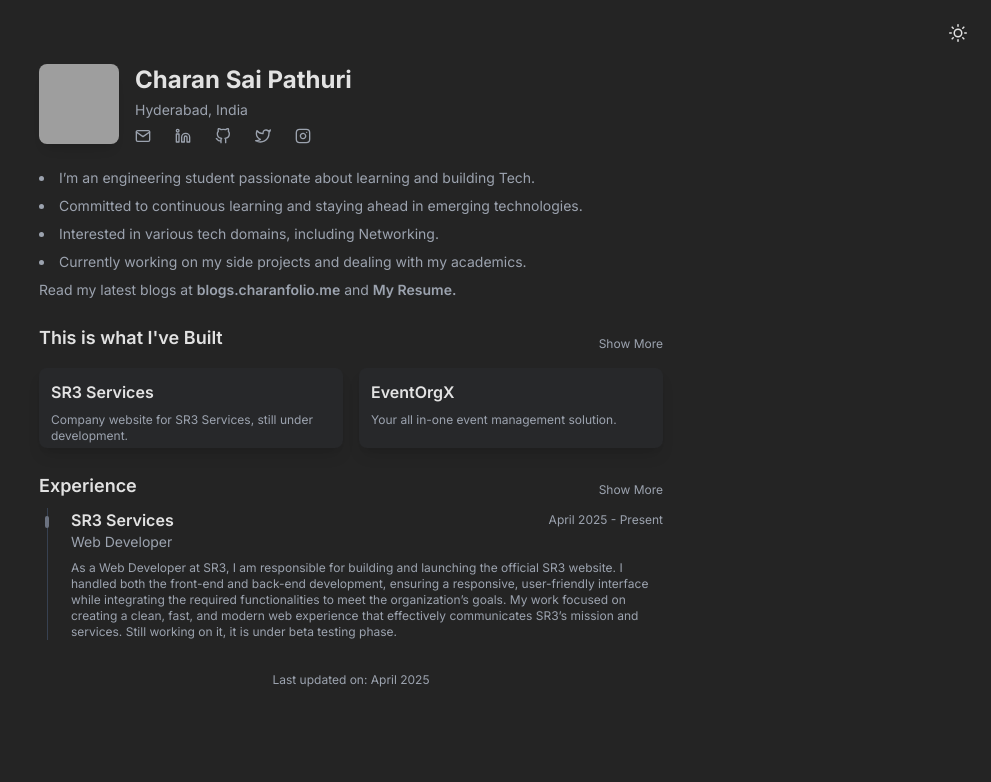
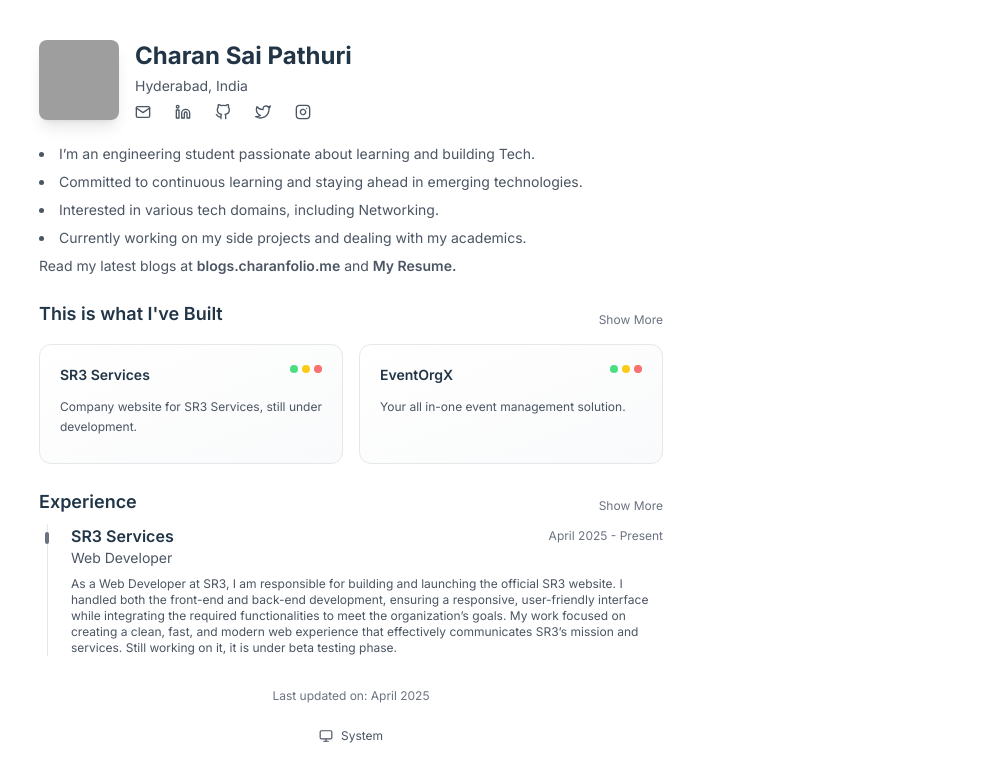
Before and after one commit to Charannsai/charanfolioo, a React (Vite) app: page / in a window 1280 px wide. Shown: the top 782 px of the page, without its empty margins (289-1280 px from the left). Built offline with nearby package versions, Linux system fonts and the light colour scheme; grey boxes are pictures that could not be loaded.

Commit message:
ui fixes

```diff
--- a/src/App.jsx
+++ b/src/App.jsx
@@ -7,24 +7,33 @@
 import Experience from './components/Experience'
 
 function App() {
-  const [theme, setTheme] = useState(() => {
-    if (window.matchMedia('(prefers-color-scheme: light)').matches) {
-      return 'dark'
-    }
-    return 'light'
-  })
-
+  const [theme, setTheme] = useState('system')
   const [isLoading, setIsLoading] = useState(true)
 
   useEffect(() => {
-    document.documentElement.classList.toggle('dark', theme === 'dark')
+    const applyTheme = () => {
+      if (theme === 'system') {
+        const isDark = window.matchMedia('(prefers-color-scheme: dark)').matches
+        document.documentElement.classList.toggle('dark', isDark)
+      } else {
+        document.documentElement.classList.toggle('dark', theme === 'dark')
+      }
+    }
+
+    applyTheme()
     const timer = setTimeout(() => setIsLoading(false), 500)
+
+    if (theme === 'system') {
+      const mediaQuery = window.matchMedia('(prefers-color-scheme: dark)')
+      mediaQuery.addEventListener('change', applyTheme)
+      return () => {
+        clearTimeout(timer)
+        mediaQuery.removeEventListener('change', applyTheme)
+      }
+    }
+
     return () => clearTimeout(timer)
   }, [theme])
-
-  const toggleTheme = () => {
-    setTheme(prevTheme => prevTheme === 'light' ? 'dark' : 'light')
-  }
 
   return (
     <motion.div
@@ -33,11 +42,7 @@
       transition={{ duration: 0.5 }}
       className={`min-h-screen ${isLoading ? 'blur-load' : 'loaded'}`}
     >
-      <div className="absolute top-4 right-4">
-        <ThemeToggle theme={theme} toggleTheme={toggleTheme} />
-      </div>
-
-      <div className="max-w-2xl mx-auto px-6 py-16">
+      <div className="max-w-2xl mx-auto px-6 py-10">
         <Profile />
         {/* <TechStack /> */}
         <Projects />
@@ -47,6 +52,9 @@
             Last updated on: <span className="text-gray-500 dark:text-gray-400">April 2025</span>
           </p>
         </div>
+        <div className="flex justify-center mt-4">
+          <ThemeToggle theme={theme} setTheme={setTheme} />
+        </div>
       </div>
     </motion.div>
   )
--- a/src/components/Profile.jsx
+++ b/src/components/Profile.jsx
@@ -57,7 +57,7 @@
         transition={{ delay: 0.4 }}
         className="text-left"
       >
-        <p className="text-gray-600 text-sm dark:text-gray-400">
+        <div className="text-gray-600 text-sm dark:text-gray-400">
           Read my latest blogs at{' '}
           <a
             href="https://blogs.charanfolio.me"
@@ -101,18 +101,18 @@
               onMouseEnter={() => setIsHovered(true)}
               onMouseLeave={() => setIsHovered(false)}
             >
-              <div className="bg-white dark:bg-gray-800 rounded-lg shadow-xl border border-gray-200 dark:border-gray-700 overflow-hidden min-w-[180px]">
+              <div className="bg-white dark:bg-gray-800 rounded-lg shadow-xl border border-gray-200 dark:border-gray-700 overflow-hidden min-w-[140px]">
 
 
-                <div className="absolute left-0 top-3 transform -translate-x-2 w-4 h-4 bg-white dark:bg-[#242424] border border-gray-200 dark:border-gray-700 rotate-45 border-r-0 border-b-0"></div>
+                <div className="absolute left-0 top-2 transform -translate-x-2 w-3 h-3 bg-white dark:bg-[#242424] border border-gray-200 dark:border-gray-700 rotate-45 border-r-0 border-b-0"></div>
 
                 <div className="relative bg-white dark:bg-[#242424] rounded-lg py-1">
                   <button
                     onClick={() => handleResumeClick(true)}
                     onMouseDown={(e) => e.preventDefault()}
-                    className="w-full px-4 py-3 text-left text-sm text-gray-700 dark:text-gray-300 gap-3 hover:bg-gray-50 dark:hover:bg-[#1d1d1d] transition-colors duration-150 flex items-center border-none outline-none cursor-pointer"
+                    className="w-full px-3 py-2 text-left text-xs text-gray-700 dark:text-gray-300 gap-2 hover:bg-gray-50 dark:hover:bg-[#1d1d1d] transition-colors duration-150 flex items-center border-none outline-none cursor-pointer"
                   >
-                    <svg className="w-4 h-4 flex-shrink-0" fill="none" stroke="currentColor" viewBox="0 0 24 24">
+                    <svg className="w-3 h-3 flex-shrink-0" fill="none" stroke="currentColor" viewBox="0 0 24 24">
                       <path strokeLinecap="round" strokeLinejoin="round" strokeWidth={2} d="M10 6H6a2 2 0 00-2 2v10a2 2 0 002 2h10a2 2 0 002-2v-4M14 4h6m0 0v6m0-6L10 14" />
                     </svg>
                     <span>Open in new tab</span>
@@ -123,9 +123,9 @@
                   <button
                     onClick={() => handleResumeClick(false)}
                     onMouseDown={(e) => e.preventDefault()}
-                    className="w-full px-4 py-3 text-left text-sm text-gray-700 dark:text-gray-300 hover:bg-gray-50 dark:hover:bg-[#1d1d1d] transition-colors duration-150 flex items-center gap-3 border-none outline-none cursor-pointer"
+                    className="w-full px-3 py-2 text-left text-xs text-gray-700 dark:text-gray-300 hover:bg-gray-50 dark:hover:bg-[#1d1d1d] transition-colors duration-150 flex items-center gap-2 border-none outline-none cursor-pointer"
                   >
-                    <svg className="w-4 h-4 flex-shrink-0" fill="none" stroke="currentColor" viewBox="0 0 24 24">
+                    <svg className="w-3 h-3 flex-shrink-0" fill="none" stroke="currentColor" viewBox="0 0 24 24">
                       <path strokeLinecap="round" strokeLinejoin="round" strokeWidth={2} d="M9 12h6m-6 4h6m2 5H7a2 2 0 01-2-2V5a2 2 0 012-2h5.586a1 1 0 01.707.293l5.414 5.414a1 1 0 01.293.707V19a2 2 0 01-2 2z" />
                     </svg>
                     <span>Open here</span>
@@ -134,7 +134,7 @@
               </div>
             </motion.div>
           </span>
-        </p>
+        </div>
       </motion.div>
 
 
--- a/src/components/ProjectCard.jsx
+++ b/src/components/ProjectCard.jsx
@@ -11,7 +11,7 @@
       initial={{ y: 20, opacity: 0 }}
       animate={{ y: 0, opacity: 1 }}
       transition={{ delay: 0.1 * index }}
-      className="bg-white dark:bg-gray-600/10 rounded-lg shadow-lg overflow-hidden p-3 relative group h-[80px]"
+      className="bg-gradient-to-br from-white to-gray-50 dark:from-gray-700 dark:to-gray-800 rounded-xl border border-gray-200 dark:border-gray-600 hover:shadow-xl hover:scale-[1.01] dark:hover:border-gray-500 overflow-hidden relative group transition-all duration-300 h-[120px]"
       onMouseEnter={() => setIsHovered(true)}
       onMouseLeave={() => setIsHovered(false)}
     >
@@ -20,10 +20,17 @@
           <motion.div
             initial={{ opacity: 1 }}
             exit={{ opacity: 0 }}
-            className="space-y-2"
+            className="p-5 space-y-3"
           >
-            <h3 className="font-display text-md font-semibold text-left">{project.name}</h3>
-            <p className="text-gray-600 dark:text-gray-400 text-left text-xs">{project.description}</p>
+            <div className="flex items-start justify-between">
+              <h3 className="font-display text-sm font-semibold text-left pr-4">{project.name}</h3>
+              <div className="flex gap-1">
+                <div className="w-2 h-2 bg-green-400 rounded-full"></div>
+                <div className="w-2 h-2 bg-yellow-400 rounded-full"></div>
+                <div className="w-2 h-2 bg-red-400 rounded-full"></div>
+              </div>
+            </div>
+            <p className="text-gray-600 dark:text-gray-400 text-left text-xs leading-relaxed">{project.description}</p>
           </motion.div>
         )}
 
@@ -32,7 +39,7 @@
             initial={{ opacity: 0, scale: 0.9 }}
             animate={{ opacity: 1, scale: 1 }}
             exit={{ opacity: 0, scale: 0.9 }}
-            className="absolute inset-0 bg-white dark:bg-gray-600/10 p-4 flex items-center justify-center"
+            className="absolute inset-0 bg-gradient-to-br from-white to-gray-50 dark:from-gray-700 dark:to-gray-800 p-5 flex items-center justify-center"
           >
             <Tooltip.Provider>
               <div className="flex  gap-4">
--- a/src/components/TechStack.jsx
+++ b/src/components/TechStack.jsx
@@ -11,6 +11,8 @@
 ]
 
 export default function TechStack() {
+  const duplicatedStack = [...techStack, ...techStack]
+
   return (
     <motion.div
       initial={{ y: 20, opacity: 0 }}
@@ -19,16 +21,31 @@
       className="mb-6"
     >
       <h2 className="font-display text-lg font-semibold mb-4 text-left">Tech Stack</h2>
-      <div className="flex flex-wrap gap-4">
-        {techStack.map((tech) => (
+      <div className="relative overflow-hidden">
+        <motion.div
+          className="flex gap-6 py-2 md:flex-wrap"
+          animate={{
+            x: window.innerWidth < 768 ? [0, -techStack.length * 48] : 0
+          }}
+          transition={{
+            x: {
+              repeat: window.innerWidth < 768 ? Infinity : 0,
+              repeatType: "loop",
+              duration: 15,
+              ease: "linear"
+            }
+          }}
+        >
+          {duplicatedStack.map((tech, index) => (
             <img
-            key={tech.name}
+              key={`${tech.name}-${index}`}
               src={tech.icon}
               alt={tech.name}
               title={tech.name}
-            className="tech-stack-icon w-6 h-6"
+              className="w-6 h-6 flex-shrink-0 opacity-80 hover:opacity-100 transition-opacity"
             />
           ))}
+        </motion.div>
       </div>
     </motion.div>
   )
--- a/src/components/ThemeToggle.jsx
+++ b/src/components/ThemeToggle.jsx
@@ -1,13 +1,39 @@
-import { FiSun, FiMoon } from 'react-icons/fi'
+import { FiSun, FiMoon, FiMonitor } from 'react-icons/fi'
 
-export default function ThemeToggle({ theme, toggleTheme }) {
+export default function ThemeToggle({ theme, setTheme }) {
+  const cycleTheme = () => {
+    if (theme === 'system') {
+      setTheme('light')
+    } else if (theme === 'light') {
+      setTheme('dark')
+    } else {
+      setTheme('system')
+    }
+  }
+
+  const getIcon = () => {
+    switch (theme) {
+      case 'light': return <FiSun size={14} />
+      case 'dark': return <FiMoon size={14} />
+      default: return <FiMonitor size={14} />
+    }
+  }
+
+  const getLabel = () => {
+    switch (theme) {
+      case 'light': return 'Light'
+      case 'dark': return 'Dark'
+      default: return 'System'
+    }
+  }
+
   return (
     <button
-      onClick={toggleTheme}
-      className="p-2 rounded-lg hover:bg-gray-100 dark:hover:bg-gray-400/10 transition-colors"
-      aria-label="Toggle theme"
+      onClick={cycleTheme}
+      className="flex items-center gap-2 px-3 py-2 text-xs text-gray-600 dark:text-gray-400 hover:text-gray-800 dark:hover:text-gray-200 transition-colors cursor-pointer"
     >
-      {theme === 'light' ? <FiMoon size={18} /> : <FiSun size={18} />}
+      {getIcon()}
+      <span>{getLabel()}</span>
     </button>
   )
 }
--- a/src/index.css
+++ b/src/index.css
@@ -10,7 +10,7 @@
 }
 
 .dark {
-  --background: #242424;
+  --background: #1C1B1B;
   --text: rgba(255, 255, 255, 0.87);
 }
 
--- a/tailwind.config.js
+++ b/tailwind.config.js
@@ -10,6 +10,11 @@
         sans: ['Inter', 'sans-serif'],
         display: ['Inter', 'sans-serif'],
       },
+      colors: {
+        gray: {
+          900: '#121212',
+        },
+      },
     },
   },
   plugins: [],
```
Lines whose indentation alone changed are shown as unchanged.
